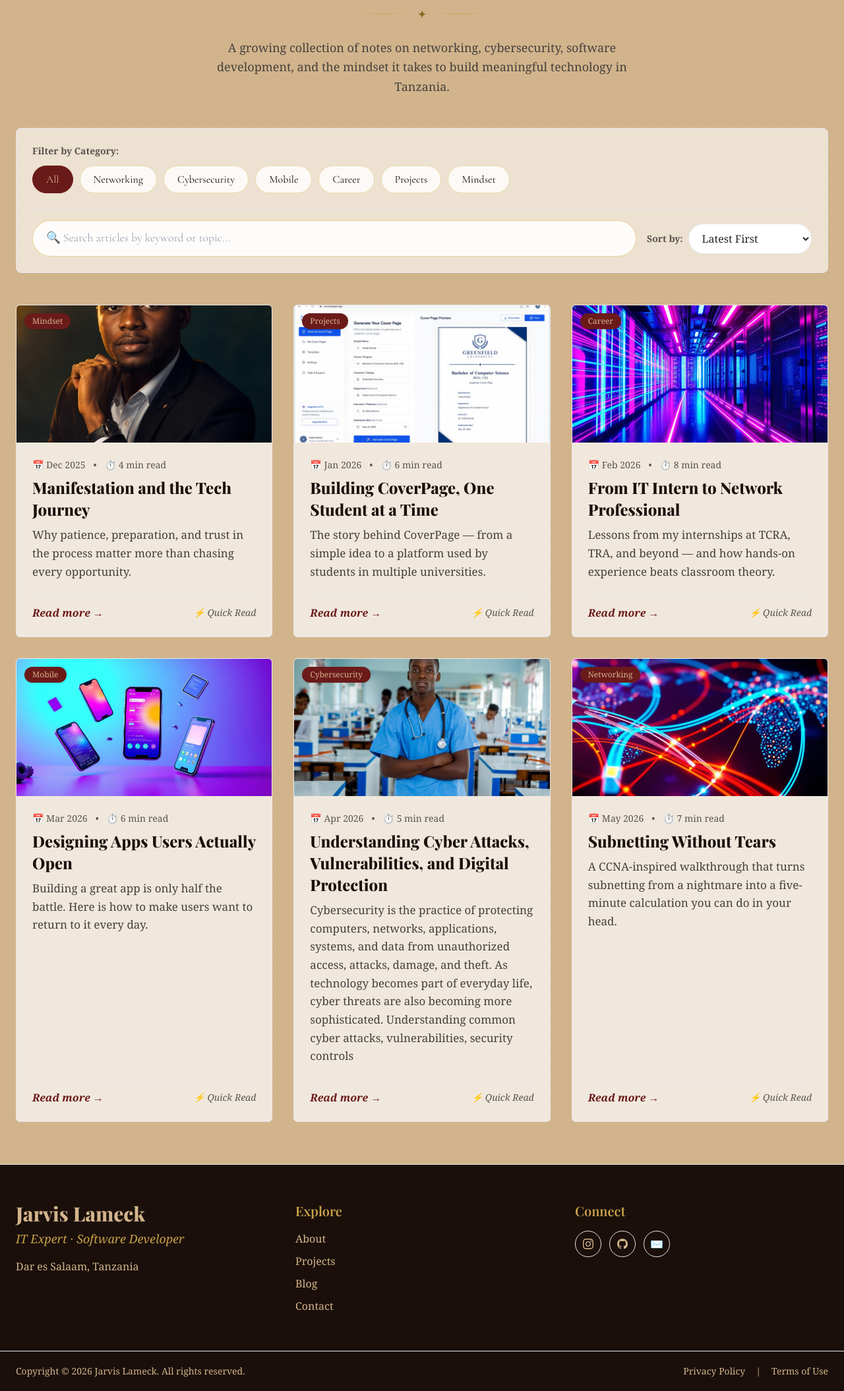
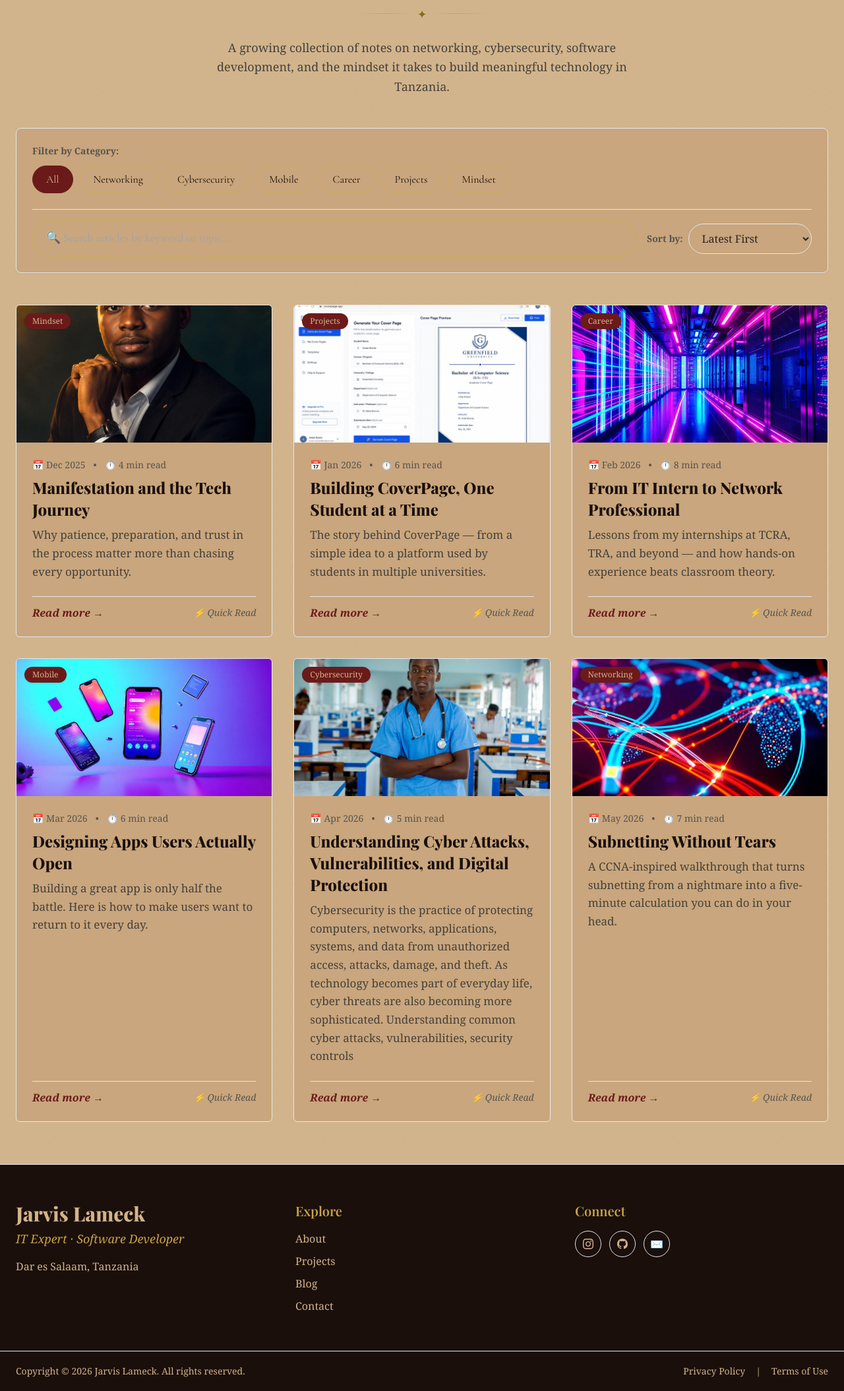
Before and after one commit to Jarvis-innovatives/personal-portfolio, a Django app: page /blog/ in a window 1280 px wide. Shown: the part 263-2372 px from the top of the page at 66% size. Run offline with Django 5.2, Linux system fonts and the light colour scheme; data comes from the database, SQL or seed files in the repository; some libraries are stand-ins or nearby versions; some web fonts are replaced.

Commit message:
Update blog project

```diff
--- a/portfolio_app/models.py
+++ b/portfolio_app/models.py
@@ -30,7 +30,10 @@ class AboutMe(models.Model):
     @property
     def get_image_url(self):
         if self.image_file:
-            return self.image_file.url
+            try:
+                return self.image_file.url
+            except Exception:
+                pass
         if self.image:
             if self.image.startswith('/') or self.image.startswith('http'):
                 return self.image
@@ -72,7 +75,10 @@ class BlogPost(models.Model):
     @property
     def get_image_url(self):
         if self.image_file:
-            return self.image_file.url
+            try:
+                return self.image_file.url
+            except Exception:
+                pass
         if self.featured_image:
             if self.featured_image.startswith('/') or self.featured_image.startswith('http'):
                 return self.featured_image
@@ -101,7 +107,10 @@ class Certificate(models.Model):
     @property
     def get_image_url(self):
         if self.image_file:
-            return self.image_file.url
+            try:
+                return self.image_file.url
+            except Exception:
+                pass
         if self.image:
             if self.image.startswith('/') or self.image.startswith('http'):
                 return self.image
@@ -127,7 +136,10 @@ class Skill(models.Model):
     @property
     def get_image_url(self):
         if self.image_file:
-            return self.image_file.url
+            try:
+                return self.image_file.url
+            except Exception:
+                pass
         if self.image:
             if self.image.startswith('/') or self.image.startswith('http'):
                 return self.image
@@ -150,7 +162,10 @@ class Project(models.Model):
     @property
     def get_image_url(self):
         if self.image_file:
-            return self.image_file.url
+            try:
+                return self.image_file.url
+            except Exception:
+                pass
         if self.image:
             if self.image.startswith('/') or self.image.startswith('http'):
                 return self.image
--- a/portfolio_app/templates/blog_list.html
+++ b/portfolio_app/templates/blog_list.html
@@ -20,7 +20,7 @@
     </div>
 
     <!-- Filter, Search & Sort Control Bar -->
-    <div class="mb-12 rounded-lg border border-[var(--color-gilded)]/40 bg-white/60 p-6 shadow-sm space-y-6">
+    <div class="mb-12 rounded-lg border border-[var(--color-gilded)]/40 bg-[var(--color-parchment-deep)] p-6 shadow-sm space-y-6">
 
       <!-- Category Tag Filter Buttons -->
       <div>
@@ -41,7 +41,7 @@
         </div>
         <div class="flex items-center gap-2">
           <label for="blog-sort" class="font-serif text-stone-600 text-sm font-semibold whitespace-nowrap">Sort by:</label>
-          <select id="blog-sort" class="w-full rounded-full border border-[var(--color-gilded)]/50 bg-white px-4 py-2.5 font-serif text-stone-800 focus:outline-none focus:border-[var(--color-burgundy)]">
+          <select id="blog-sort" class="w-full rounded-full border border-[var(--color-gilded)]/50 bg-[var(--color-parchment-deep)] px-4 py-2.5 font-serif text-stone-800 focus:outline-none focus:border-[var(--color-burgundy)]">
             <option value="latest" {% if selected_sort == 'latest' %}selected{% endif %}>Latest First</option>
             <option value="oldest" {% if selected_sort == 'oldest' %}selected{% endif %}>Oldest First</option>
             <option value="title" {% if selected_sort == 'title' %}selected{% endif %}>Title (A-Z)</option>
@@ -54,7 +54,7 @@
     <!-- Dynamic Blog Grid -->
     <div id="blog-posts-grid" class="grid gap-8 md:grid-cols-2 lg:grid-cols-3">
       {% for post in posts %}
-      <article class="group flex flex-col rounded-md overflow-hidden border border-[var(--color-gilded)]/40 bg-white/70 hover:shadow-xl transition duration-500">
+      <article class="group flex flex-col rounded-md overflow-hidden border border-[var(--color-gilded)]/40 bg-[var(--color-parchment-deep)] hover:shadow-xl transition duration-500">
         <div class="overflow-hidden h-52 relative">
           <img src="{{ post.get_image_url }}" alt="{{ post.title }}" loading="lazy" class="h-full w-full object-cover group-hover:scale-110 transition duration-700" />
           <span class="absolute top-3 left-3 rounded-full bg-[var(--color-burgundy)] px-3 py-1 text-xs font-serif text-[var(--color-parchment)] shadow">
--- a/static/css/styles.css
+++ b/static/css/styles.css
@@ -235,7 +235,7 @@ header.paper-grain {
   padding: 0.5rem 1.25rem;
   border-radius: 9999px;
   border: 1px solid rgba(212, 175, 55, 0.4);
-  background-color: rgba(255, 255, 255, 0.8);
+  background-color: var(--color-parchment-deep);
   color: var(--color-ink);
   font-family: var(--font-serif);
   font-size: 1rem;
@@ -255,7 +255,7 @@ header.paper-grain {
   padding: 0.85rem 1.25rem;
   border-radius: 9999px;
   border: 1px solid rgba(212, 175, 55, 0.5);
-  background-color: rgba(255, 255, 255, 0.9);
+  background-color: var(--color-parchment-deep);
   font-family: var(--font-serif);
   font-size: 1.1rem;
   color: var(--color-ink);
--- a/static/js/main.js
+++ b/static/js/main.js
@@ -68,7 +68,7 @@ document.addEventListener('DOMContentLoaded', function () {
     blogGrid.innerHTML = posts
       .map(
         (post) => `
-      <article class="group flex flex-col rounded-md overflow-hidden border border-[var(--color-gilded)]/40 bg-white/70 hover:shadow-xl transition duration-500">
+      <article class="group flex flex-col rounded-md overflow-hidden border border-[var(--color-gilded)]/40 bg-[var(--color-parchment-deep)] hover:shadow-xl transition duration-500">
         <div class="overflow-hidden h-52 relative">
           <img src="${post.img}" alt="${post.title}" loading="lazy" class="h-full w-full object-cover group-hover:scale-110 transition duration-700" />
           <span class="absolute top-3 left-3 rounded-full bg-[var(--color-burgundy)] px-3 py-1 text-xs font-serif text-[var(--color-parchment)] shadow">
@@ -149,7 +149,7 @@ document.addEventListener('DOMContentLoaded', function () {
         <div class="mb-6">
           <h3 class="font-display text-2xl font-bold text-[var(--color-burgundy)] mb-3">${t.topic}</h3>
           ${(t.subtopics || []).map(s => `
-            <div class="mb-4 bg-white/70 p-4 rounded border border-[var(--color-gilded)]/30">
+            <div class="mb-4 bg-[var(--color-parchment-deep)] p-4 rounded border border-[var(--color-gilded)]/30">
               <h4 class="font-display text-lg font-bold text-[var(--color-ink)] mb-1">✦ ${s.title}</h4>
               <p class="font-serif text-base text-stone-800 leading-relaxed">${s.explanation || s.text || ''}</p>
             </div>
@@ -165,7 +165,7 @@ document.addEventListener('DOMContentLoaded', function () {
             <div class="mb-6">
               <h3 class="font-display text-2xl font-bold text-[var(--color-burgundy)] mb-3">${block.topic}</h3>
               ${block.subtopics.map(s => `
-                <div class="mb-4 bg-white/70 p-4 rounded border border-[var(--color-gilded)]/30">
+                <div class="mb-4 bg-[var(--color-parchment-deep)] p-4 rounded border border-[var(--color-gilded)]/30">
                   <h4 class="font-display text-lg font-bold text-[var(--color-ink)] mb-1">✦ ${s.title}</h4>
                   <p class="font-serif text-base text-stone-800 leading-relaxed">${s.explanation || s.text || ''}</p>
                 </div>
```
Also changed, not shown: portfolio_app/templates/blog_detail.html (+4 -4 lines), portfolio_app/templates/index.html (+5 -5 lines), portfolio_project/settings.py (+6 -3 lines).
